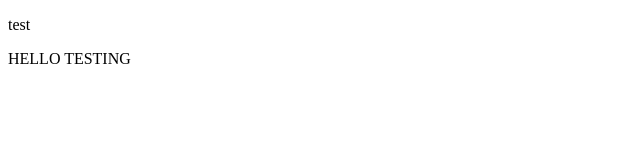
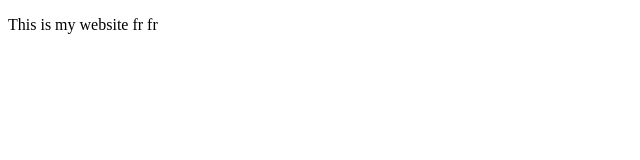
Before and after one commit to Euwenn/EuwenWebsite.github.io, a plain HTML site: page index.html in a window 1280 px wide. Shown: the whole page, without its empty margins (0-640 px from the left). Drawn offline with Linux system fonts and the light colour scheme.

Commit message:
Added a message for testing

```diff
--- a/index.html
+++ b/index.html
@@ -14,7 +14,6 @@
     <title>Title</title>
 </head>
 <body>
-<p>test</p>
-<bold>HELLO TESTING</bold>
+<p>This is my website fr fr</p>
 </body>
 </html>
```
